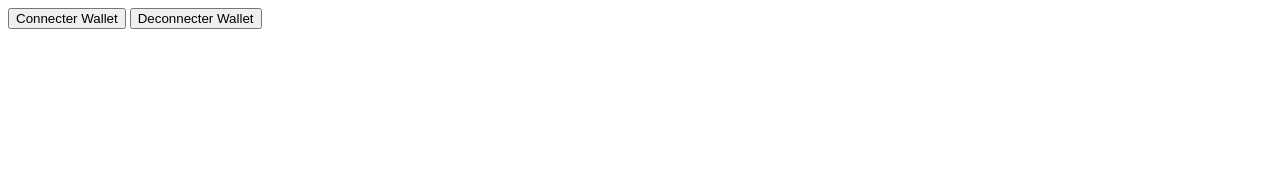
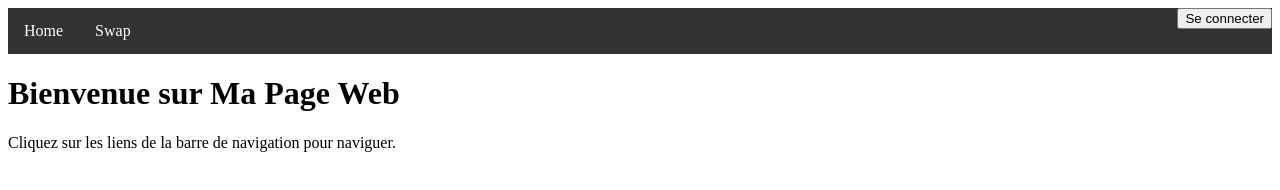
Before and after one commit to lucienfer/server, a website: page build/src/index.html in a window 1280 px wide. Drawn offline with Linux system fonts and the light colour scheme.

Commit message:
modif index and connexion with braavos

```diff
--- a/build/src/index.html
+++ b/build/src/index.html
@@ -1,12 +1,45 @@
 <!DOCTYPE html>
 <html>
 <head>
-    <title>Mon WebWallet</title>
+    <title>Ma Page Web</title>
+    <style>
+        .navbar {
+            background-color: #333;
+            overflow: hidden;
+        }
+
+        .navbar a {
+            float: left;
+            display: block;
+            color: white;
+            text-align: center;
+            padding: 14px 16px;
+            text-decoration: none;
+        }
+
+        .navbar a:hover {
+            background-color: #ddd;
+            color: black;
+        }
+
+        .login-button {
+            float: right;
+        }
+    </style>
 </head>
 <body>
-    <button id="connectButton">Connecter Wallet</button>
-    <button id="disconnectButton">Deconnecter Wallet</button>
-    <!-- <script src="http://192.168.1.94:3000/bundle.js"></script> -->
-    <script src="http://127.0.0.1:8080/bundle.js"></script>
+    <div class="navbar">
+        <a href="#home">Home</a>
+        <a href="#swap">Swap</a>
+        <button id="connectButton" class="login-button">Se connecter</button>
+    </div>
+
+    <h1>Bienvenue sur Ma Page Web</h1>
+    <p>Cliquez sur les liens de la barre de navigation pour naviguer.</p>
+
+    <!-- Ajoutez plus de contenu ici selon vos besoins -->
+
+    <script src="http://127.0.0.1:8080/bundle.js">
+    </script>
 </body>
 </html>
--- a/build/src/index.js
+++ b/build/src/index.js
@@ -4,6 +4,11 @@ document.getElementById('connectButton').addEventListener('click', async () => {
 	try {
 		const wallet = await connect();
 		console.log('Wallet connecté:', wallet);
+		let img = new Image();
+		img.src = wallet.icon;
+		img.alt = 'Braavos';
+		document.getElementById('connectButton').textContent = wallet.selectedAddress;
+		document.getElementById('connectButton').appendChild(img);
 	} catch (error) {
 		console.error('Erreur de connexion:', error);
 	}
```
Also changed, not shown: 1 other file.
